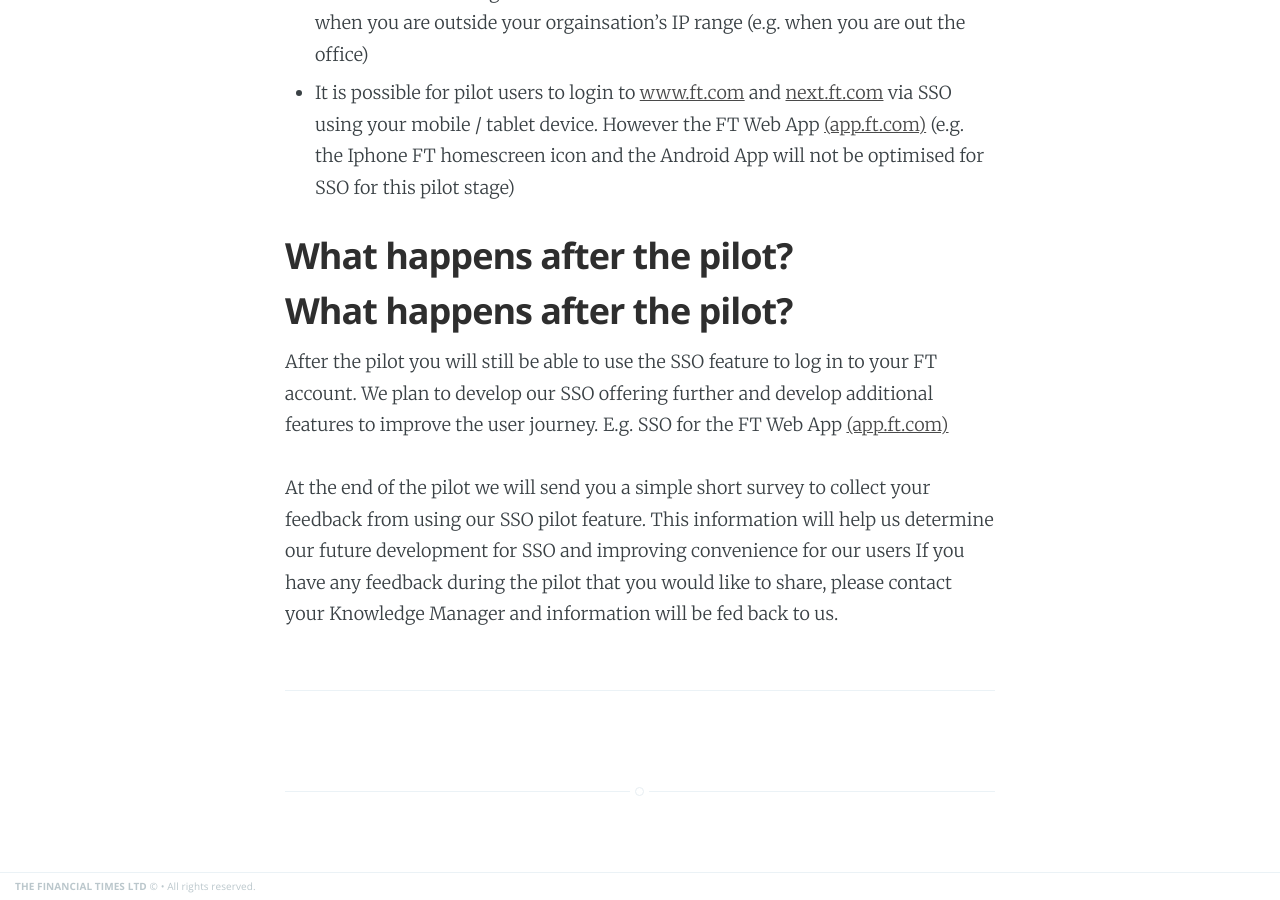
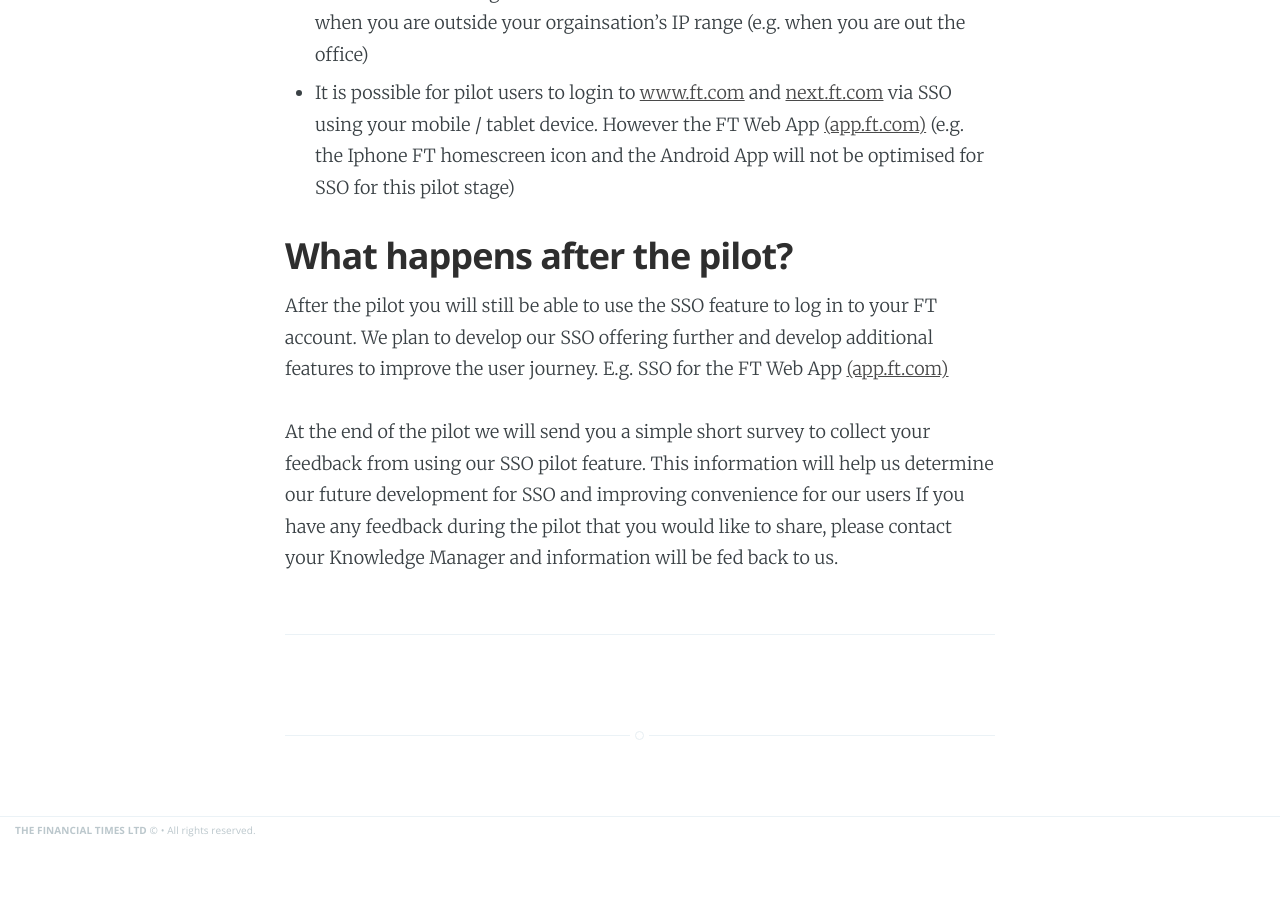
Before and after one commit to Financial-Times/sso-support, a Jekyll site: the page built from _posts/2016-07-19-user-guide-p2p-idp.md, in a window 1280 px wide and 900 px high, scrolled down 4377 px. Built offline with Jekyll 4.4.1, drawn with Linux system fonts in a browser that asks for light colours; after the commit the page ends 5221 px from its top, so only the background shows below that.

Commit message:
Update 2016-07-19-user-guide-p2p-idp.md

```diff
--- a/_posts/2016-07-19-user-guide-p2p-idp.md
+++ b/_posts/2016-07-19-user-guide-p2p-idp.md
@@ -80,7 +80,6 @@
 - It is possible for pilot users to login to [www.ft.com](http://www.ft.com) and [next.ft.com](https://next.ft.com) via SSO using your mobile / tablet device. However the FT Web App [(app.ft.com)](http://app.ft.com) (e.g. the Iphone FT homescreen icon and the Android App will not be optimised for SSO for this pilot stage)
 
 ## What happens after the pilot?
-## What happens after the pilot?
 After the pilot you will still be able to use the SSO feature to log in to your FT account. We plan to develop our SSO offering further and develop additional features to improve the user journey. E.g. SSO for the FT Web App [(app.ft.com)](http://app.ft.com)
 
 At the end of the pilot we will send you a simple short survey to collect your feedback from using our SSO pilot feature. This information will help us determine our future development for SSO and improving convenience for our users
```
